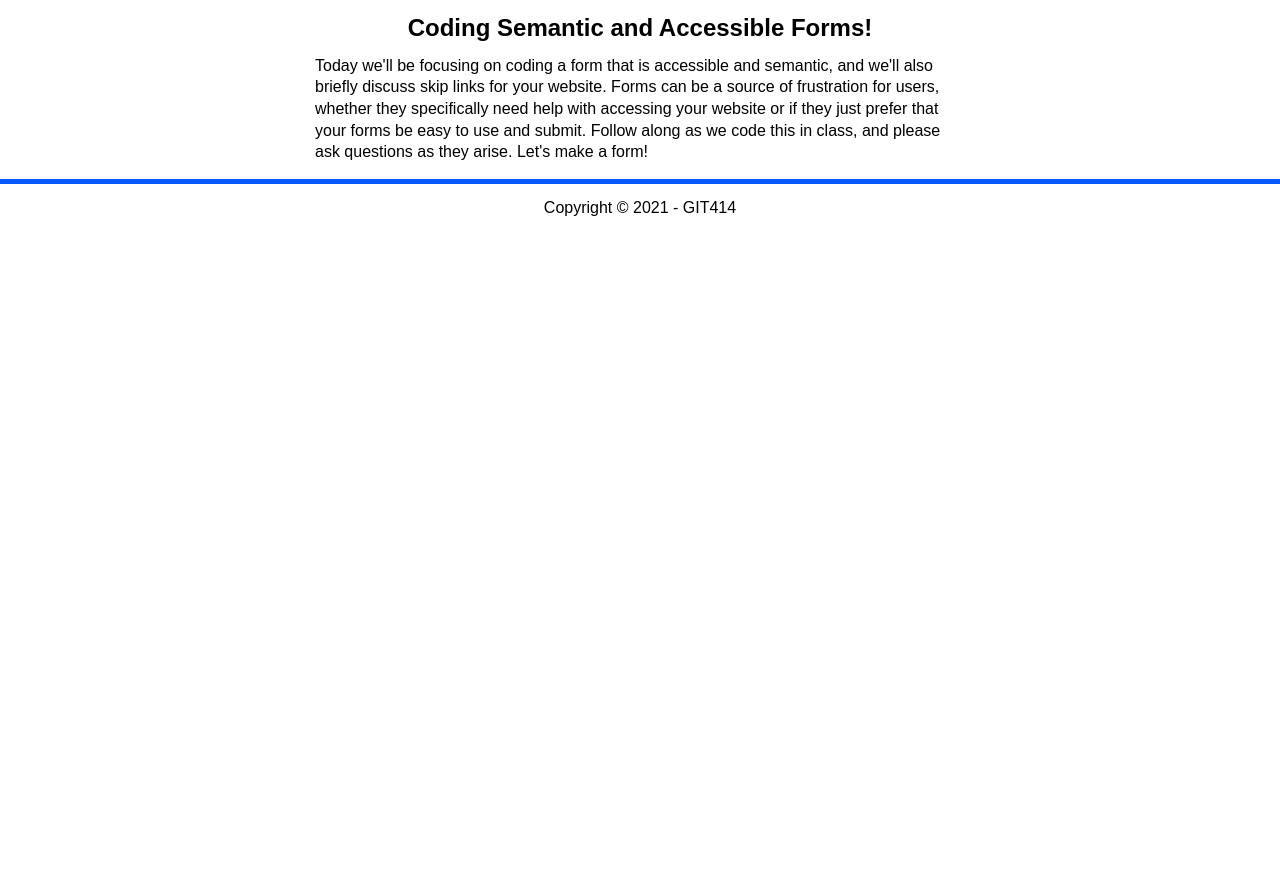
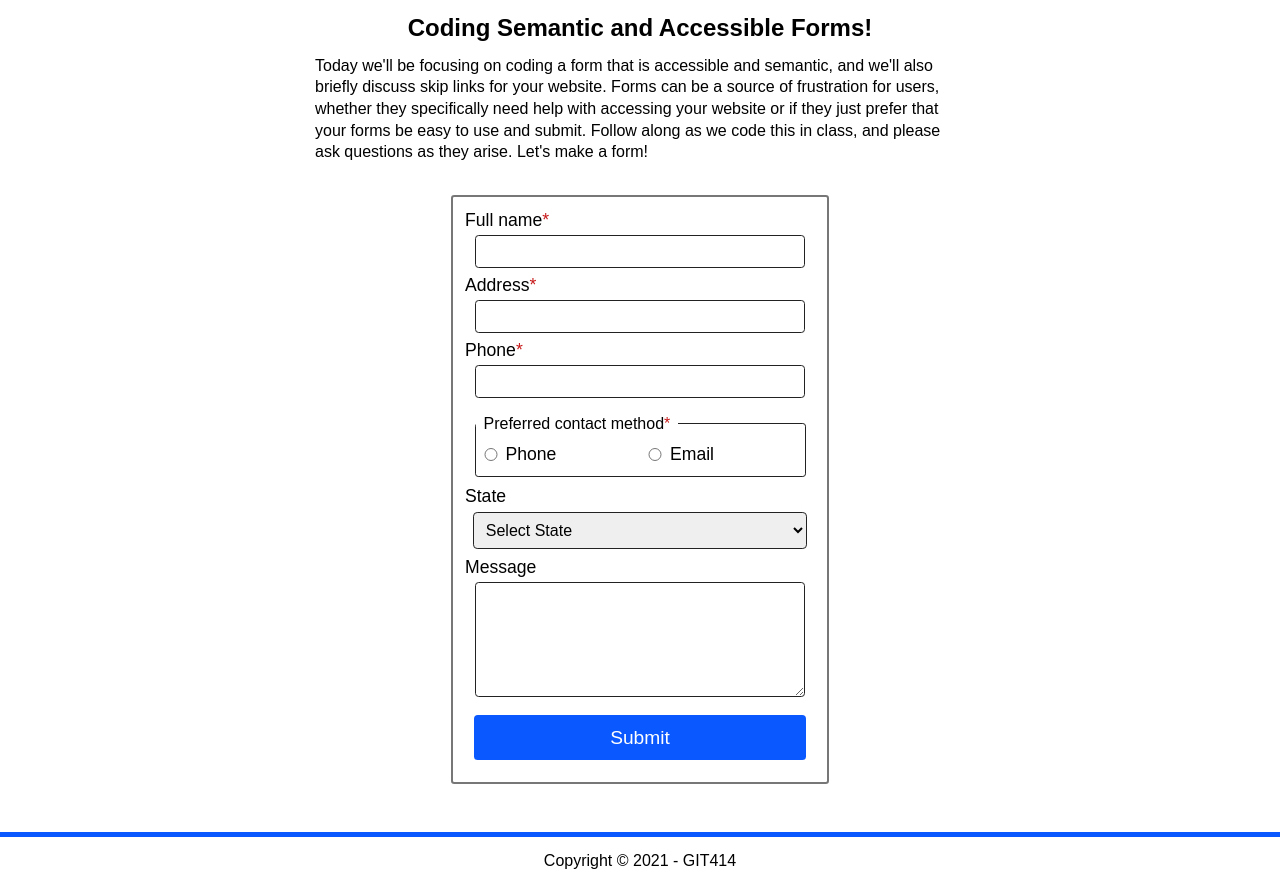
Before and after one commit to annetteshort/FormActivityGIT414, a plain HTML site: page index.html in a window 1280 px wide. Shown: the part 500-1385 px from the top of the page. Before the commit the page ends 800 px from the top, so only its background shows below. Drawn offline with Linux system fonts and the light colour scheme.

Commit message:
Finished index.html
added all required content and validated

```diff
--- a/index.html
+++ b/index.html
@@ -2,11 +2,11 @@
 <html lang="en">
 <head>
 	<meta charset="utf-8">
-<!-- 	-------- TO-DO: ADD META TAG AND NAME HERE -------- -->
+<!---------- TO-DO: ADD META TAG AND NAME HERE ---------->
 	<meta name="author" content="Annette Short">
 
 	<title>Form Activity Solution File</title>
-<!-- 	-------- TO-DO: ADD LINK TO CSS HERE -------- -->
+<!---------- TO-DO: ADD LINK TO CSS HERE ---------->
 	<link href="styles.css" rel="stylesheet">
 </head>
 <body>
@@ -29,7 +29,88 @@
 			<h2>Coding Semantic and Accessible Forms!</h2>
 			<p>Today we'll be focusing on coding a form that is accessible and semantic, and we'll also briefly discuss skip links for your website. Forms can be a source of frustration for users, whether they specifically need help with accessing your website or if they just prefer that your forms be easy to use and submit. Follow along as we code this in class, and please ask questions as they arise. Let's make a form!</p>
 
-<!-- 	-------- TO-DO: ADD FORM CODE HERE DURING CLASS, FOLLOW ALONG TO COMPLETE -------- -->
+<!---------- TO-DO: ADD FORM CODE HERE DURING CLASS, FOLLOW ALONG TO COMPLETE ---------->
+            <!--USE POST METHOD zYBOOKS-->
+            <form id="contact" method="post" action="https://wp.zybooks.com/form-viewer.php">
+                <!--full name-->
+                <label for="name">Full name<span class="required">*</span></label>
+                <input type="text" name="name" id="name" required>
+                <!--email adress-->
+                <label for="address">Address<span class="required">*</span></label>
+				<input type="text" name="address" id="address">
+                <!--phone number-->
+                <label for="phone">Phone<span class="required">*</span></label>
+				<input type="text" name="phone" id="phone">
+                <!--preferred contact method-->
+                <fieldset>
+                    <legend>Preferred contact method<span class="required">*</span></legend>
+                    <!--phone-->
+                    <input type="radio" name="prefPhone" id="prefPhone" value="Phone">
+                    <label for="prefPhone">Phone</label>
+                    <!--email-->
+                    <input type="radio" name="prefContact" id="prefEmail" value="Email">
+                    <label for="prefEmail">Email</label>
+                </fieldset>
+                <!--choose your state-->
+                <label for="state">State</label>
+				<select size="1" name="state" id="state">
+					<option>Select State</option>
+					<option>Alabama</option>
+					<option>Alaska</option>
+					<option>Arizona</option>
+					<option>Arkansas</option>
+					<option>California</option>
+					<option>Colorado</option>
+					<option>Connecticut</option>
+					<option>Delaware</option>
+					<option>Florida</option>
+					<option>Georgia</option>
+					<option>Hawaii</option>
+					<option>Idaho</option>
+					<option>Illinois</option>
+					<option>Indiana</option>
+					<option>Iowa</option>
+					<option>Kansas</option>
+					<option>Kentucky</option>
+					<option>Louisiana</option>
+					<option>Maine</option>
+					<option>Maryland</option>
+					<option>Massachusetts</option>
+					<option>Michigan</option>
+					<option>Minnesota</option>
+					<option>Mississippi</option>
+					<option>Missouri</option>
+					<option>Montana</option>
+					<option>Nebraska</option>
+					<option>Nevada</option>
+					<option>New Hampshire</option>
+					<option>New York</option>
+					<option>New Mexico</option>
+					<option>North Carolina</option>
+					<option>North Dakota</option>
+					<option>Ohio</option>
+					<option>Oklahoma</option>
+					<option>Oregon</option>
+					<option>Pennsylvania</option>
+					<option>Rhode Island</option>
+					<option>South Carolina</option>
+					<option>South Dakota</option>
+					<option>Tennessee</option>
+					<option>Texas</option>
+					<option>Utah</option>
+					<option>Vermont</option>
+					<option>Virginia</option>
+					<option>Washington</option>
+					<option>West Vriginia</option>
+					<option>Wisconsin</option>
+					<option>Wyoming</option>
+				</select>
+                <!--enter comments-->
+                <label for="message" id="label-block">Message</label>
+		        <textarea name="message" id="message"></textarea>
+                <!--submit form-->
+                <input type="submit" value="Submit">
+            </form>
 		</article>
 	</main>
 	<footer>
```
